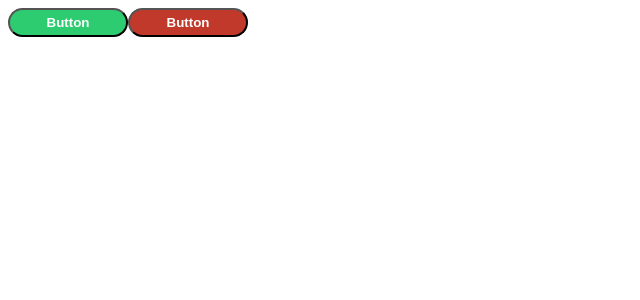
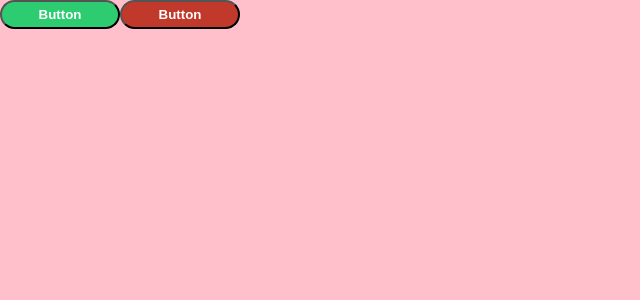
Before and after one commit to qvil-playground/styled-component, a React (Create React App) app: page / in a window 1280 px wide. Shown: the top 300 px of the page, without its empty margins (0-640 px from the left). Built offline with nearby package versions, Linux system fonts and the light colour scheme.

Commit message:
injectGlobal
padding, margin: 0

```diff
--- a/src/App.js
+++ b/src/App.js
@@ -1,16 +1,19 @@
-import React, { Component, Fragment } from "react";
+import React, { Component } from "react";
 // import "./App.css";
-import styled from "styled-components";
+import styled, { injectGlobal } from "styled-components";
 
-// const Button = ({ danger, text }) => {
-//   return (
-//     <button
-//       className={danger ? "button button--danger" : "button button--success"}
-//     >
-//       {text || "Button"}
-//     </button>
-//   );
-// };
+injectGlobal`
+  body {
+    padding: 0;
+    margin: 0;
+  }
+`;
+
+const Container = styled.div`
+  height: 100vh;
+  width: 100%;
+  background-color: pink;
+`;
 
 const Button = styled.button`
   border-radius: 50px;
@@ -24,16 +27,16 @@ const Button = styled.button`
   &:focus {
     outline: none;
   }
-  background-color: ${props => props.danger ? "#c0392b" : "#2ecc71"};
+  background-color: ${props => (props.danger ? "#c0392b" : "#2ecc71")};
 `;
 
 class App extends Component {
   render() {
     return (
-      <Fragment>
+      <Container>
         <Button>Button</Button>
         <Button danger>Button</Button>
-      </Fragment>
+      </Container>
     );
   }
 }
```
